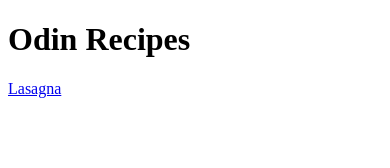
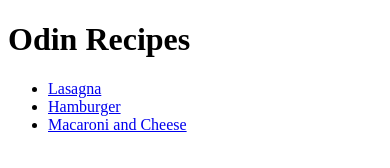
Before and after one commit to JadBizri/odin-recipes, a plain HTML site: page index.html in a window 390 px wide. Drawn offline with Linux system fonts and the light colour scheme.

Commit message:
Forget to add index.html and hamburger.html to git

```diff
--- a/index.html
+++ b/index.html
@@ -7,6 +7,11 @@
 
     <body>
         <h1>Odin Recipes</h1>
-        <a href="./recipes/lasagna.html">Lasagna</a>
+        <ul>
+            <li><a href="./recipes/lasagna.html">Lasagna</a></li>
+            <li><a href="./recipes/hamburger.html">Hamburger</a></li>
+            <li><a href="./recipes/macncheese.html">Macaroni and Cheese</a></li>
+        </ul>
+
     </body>
 </html>
```
Also changed, not shown: recipes/hamburger.html (+1 -1 lines).
